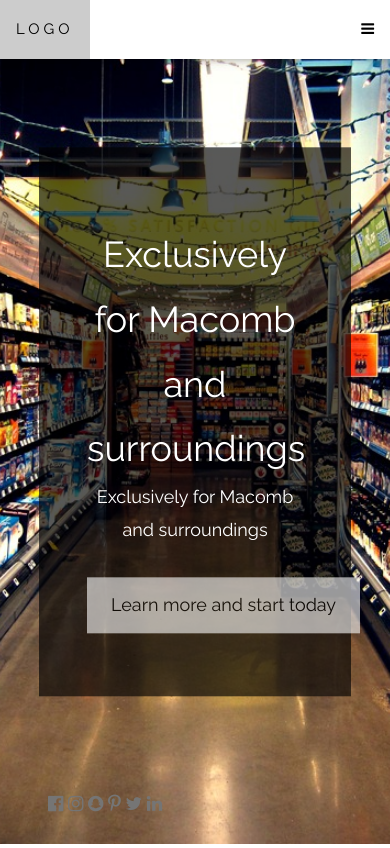
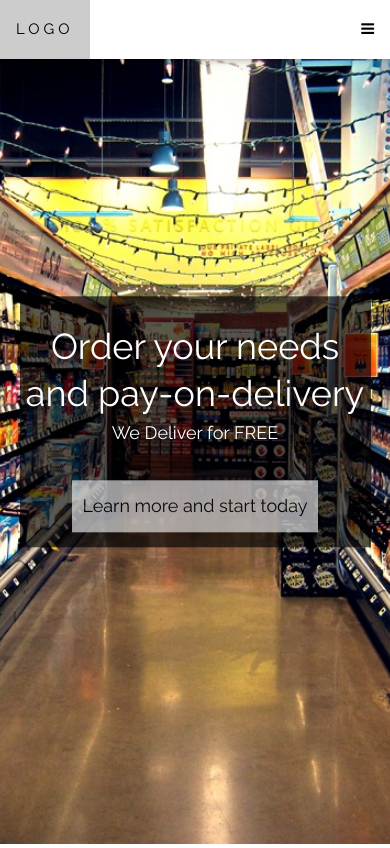
Before and after one commit to ashokgurusamy/Deliver-in-Macomb, a plain HTML site: page index.html in a window 390 px wide. Shown: the top 848 px of the page. Drawn offline with nearby package versions, Linux system fonts and the light colour scheme.

Commit message:
#modified content

```diff
--- a/index.html
+++ b/index.html
@@ -38,9 +38,24 @@ body, html {
 .w3-greyscale-min, .w3-grayscale-min {
     filter: grayscale(0%);
 }
+.w3-jumbo{
+line-height: 1 !important;
+}
 @media (min-width: 601px){
 .w3-col.m3, .w3-quarter {
     width: 32.99999%;
+}
+}
+@media (max-width: 800px){
+.about-cta{
+  padding: 10px !important;
+}
+.w3-xxlarge{
+line-height: 1.3 !important;
+}
+.w3-display-left{
+  padding: 0 !important;
+  width: 90vw !important;
 }
 }
 </style>
@@ -81,19 +96,19 @@ body, html {
   <div class="w3-display-left w3-text-white" style="padding:48px;text-align: center;right: 0%;background-color: rgba(0,0,0,0.65);
     width: 80vw;
     margin: 0 auto;">
-    <span class="w3-jumbo w3-hide-small">Order anything and Pay on Delivery</span><br>
-    <span class="w3-xxlarge w3-hide-large w3-hide-medium">Exclusively for Macomb and surroundings</span><br>
-    <span class="w3-large">Exclusively for Macomb and surroundings</span>
-    <p><a href="#about" class="w3-button w3-white w3-padding-large w3-large w3-margin-top w3-opacity w3-hover-opacity-off">Learn more and start today</a></p>
+    <span class="w3-jumbo w3-hide-small">Order your needs and pay-on-delivery</span><br>
+    <span class="w3-xxlarge w3-hide-large w3-hide-medium">Order your needs and pay-on-delivery</span><br>
+    <span class="w3-large">We Deliver for FREE</span>
+    <p><a href="#about" class="w3-button w3-white w3-padding-large w3-large w3-margin-top w3-opacity w3-hover-opacity-off about-cta">Learn more and start today</a></p>
   </div>
-  <div class="w3-display-bottomleft w3-text-grey w3-large" style="padding:24px 48px">
+<!--   <div class="w3-display-bottomleft w3-text-grey w3-large" style="padding:24px 48px">
     <i class="fa fa-facebook-official w3-hover-opacity"></i>
     <i class="fa fa-instagram w3-hover-opacity"></i>
     <i class="fa fa-snapchat w3-hover-opacity"></i>
     <i class="fa fa-pinterest-p w3-hover-opacity"></i>
     <i class="fa fa-twitter w3-hover-opacity"></i>
     <i class="fa fa-linkedin w3-hover-opacity"></i>
-  </div>
+  </div> -->
 </header>
 
 <!-- About Section -->
```
